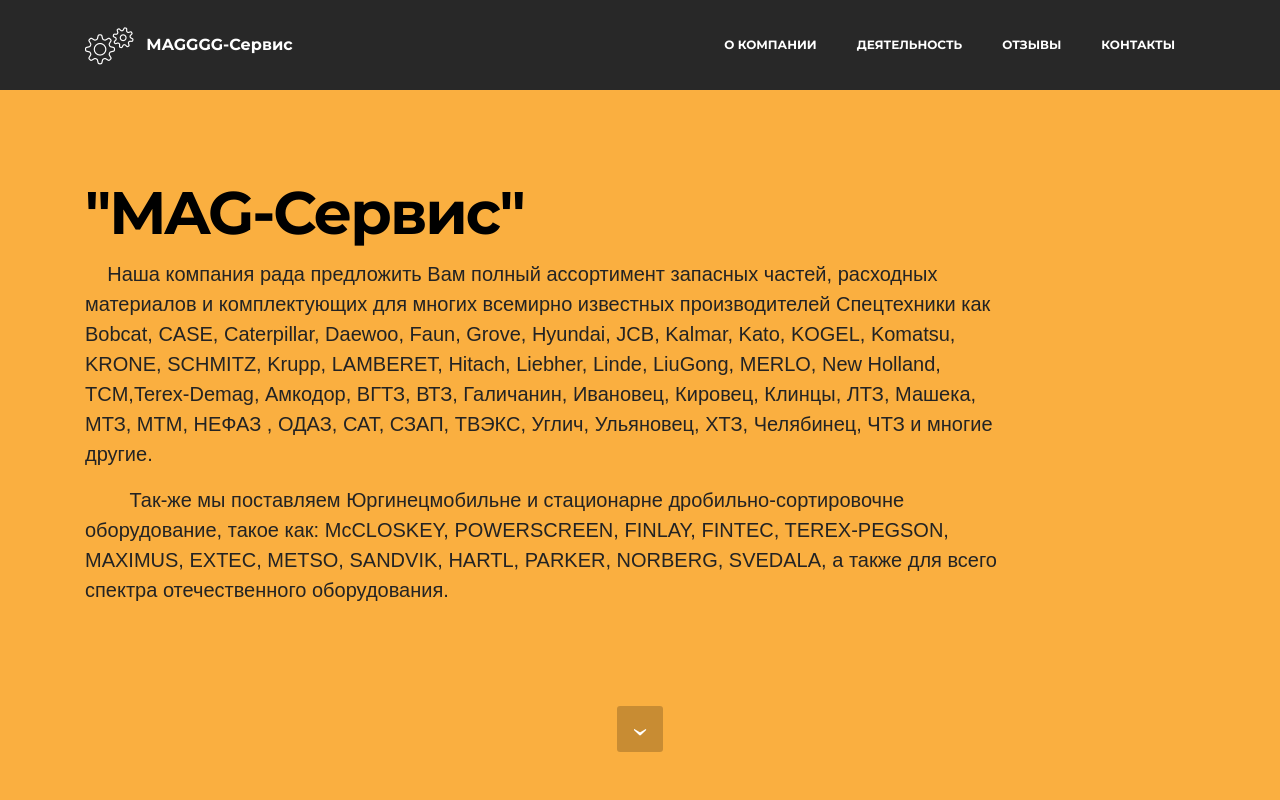
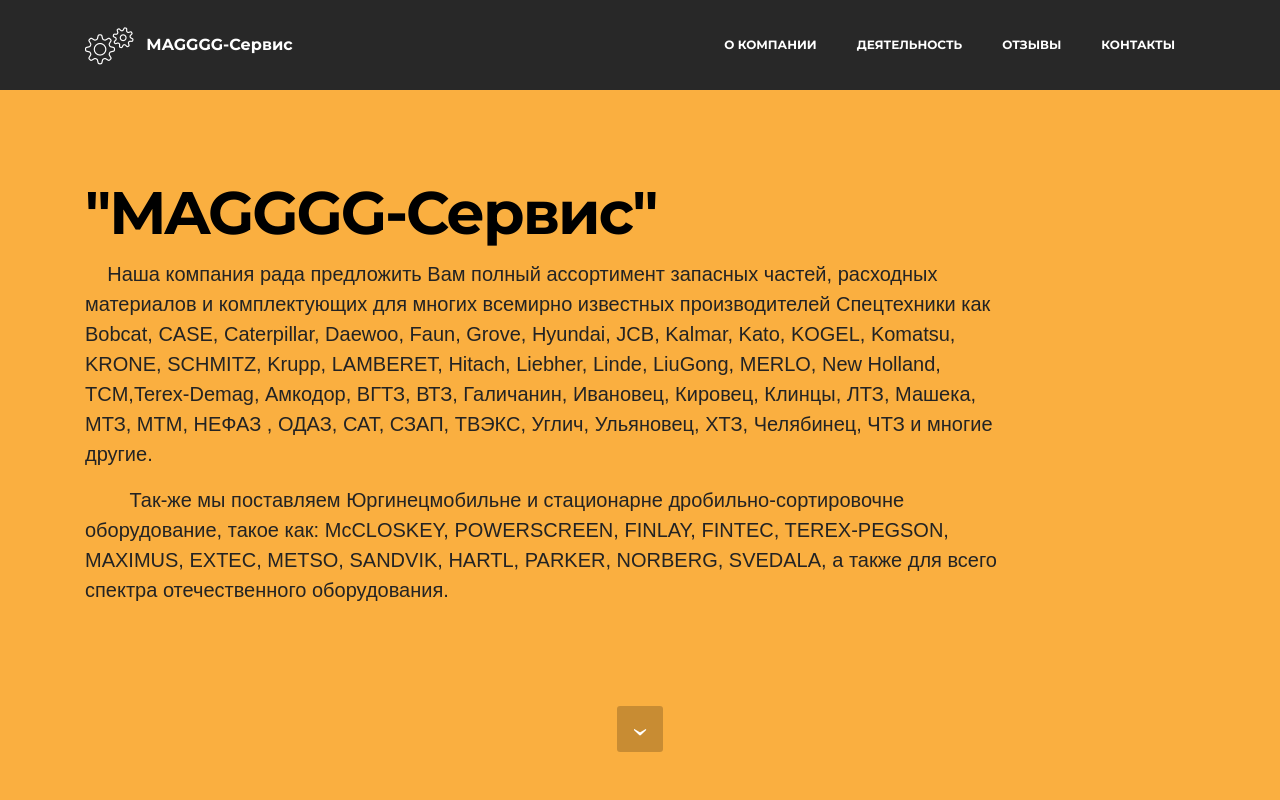
Before and after one commit to Yoatn/aleksandr_mobirise, a plain HTML site: page index.html in a window 1280 px wide. Shown: the top 800 px of the page. Drawn offline with Linux system fonts and the light colour scheme; files whose address does not match are found by name.

Commit message:
Update index.html

```diff
--- a/index.html
+++ b/index.html
@@ -68,7 +68,7 @@
             <div class="row">
                 <div class="mbr-section col-md-10">
 
-                    <h1 class="mbr-section-title display-1">"MAG-Сервис"</h1>
+                    <h1 class="mbr-section-title display-1">"MAGGGG-Сервис"</h1>
                     <p class="mbr-section-lead lead"></p><p>&nbsp;&nbsp;&nbsp;&nbsp;Наша компания рада предложить Вам полный ассортимент запасных частей, расходных материалов и комплектующих для многих всемирно известных производителей Спецтехники как Bobcat, CASE, Caterpillar, Daewoo, Faun, Grove, Hyundai, JCB, Kalmar, Kato, KOGEL, Komatsu, KRONE, SCHMITZ, Krupp, LAMBERET, Hitach, Liebher, Linde, LiuGong, MERLO, New Holland, TCM,Terex-Demag, Амкодор, ВГТЗ, ВТЗ, Галичанин, Ивановец, Кировец, Клинцы, ЛТЗ, Машека, МТЗ, МТМ, НЕФАЗ , ОДАЗ, САТ, СЗАП, ТВЭКС, Углич, Ульяновец, ХТЗ, Челябинец, ЧТЗ и многие другие.</p><p>&nbsp;&nbsp;&nbsp;&nbsp;&nbsp; &nbsp; Так-же мы поставляем Юргинецмобильне и стационарне дробильно-сортировочне оборудование, такое как: McCLOSKEY, POWERSCREEN, FINLAY, FINTEC, TEREX-PEGSON, MAXIMUS, EXTEC, METSO, SANDVIK, HARTL, PARKER, NORBERG, SVEDALA, а также для всего спектра отечественного оборудования.</p><p></p>
 
                 </div>
```
